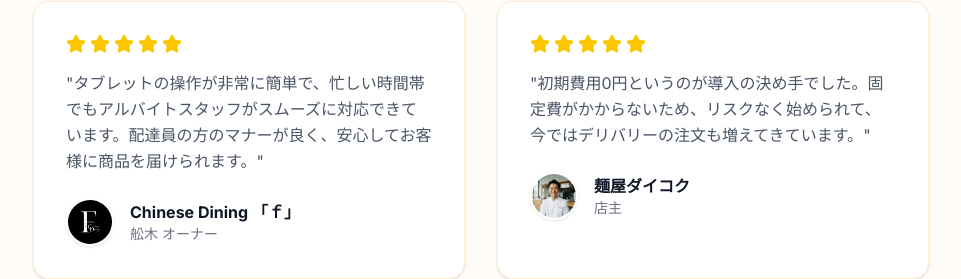
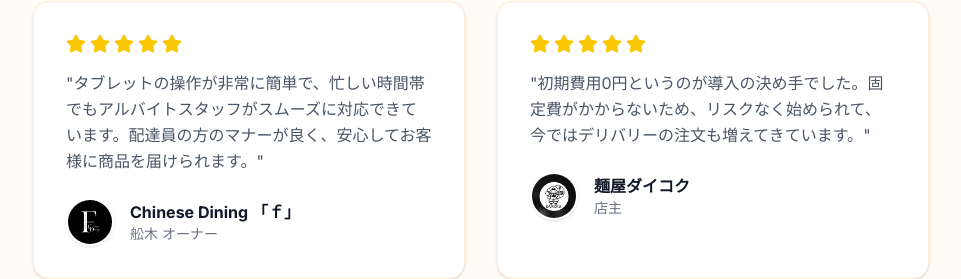
Before and after one commit to ivyleap/rocket-nowLP, a React (Vite) app: page / in a window 1280 px wide. Shown: the part 5982-6261 px from the top of the page, without its empty margins (159-1120 px from the left). Built offline with nearby package versions, Linux system fonts and the light colour scheme.

Commit message:
Update shop logos for both testimonials

```diff
--- a/src/components/Testimonials.tsx
+++ b/src/components/Testimonials.tsx
@@ -15,7 +15,7 @@ const testimonials = [
     role: "",
     shopName: "麺屋ダイコク",
     content: "初期費用0円というのが導入の決め手でした。固定費がかからないため、リスクなく始められて、今ではデリバリーの注文も増えてきています。",
-    image: "/rocket-nowLP/images/testimonial_kenichi.png"
+    image: "/rocket-nowLP/images/logo_daikoku.png"
   }
 ];
 
```
Also changed, not shown: public/images/logo_daikoku.png (added).
